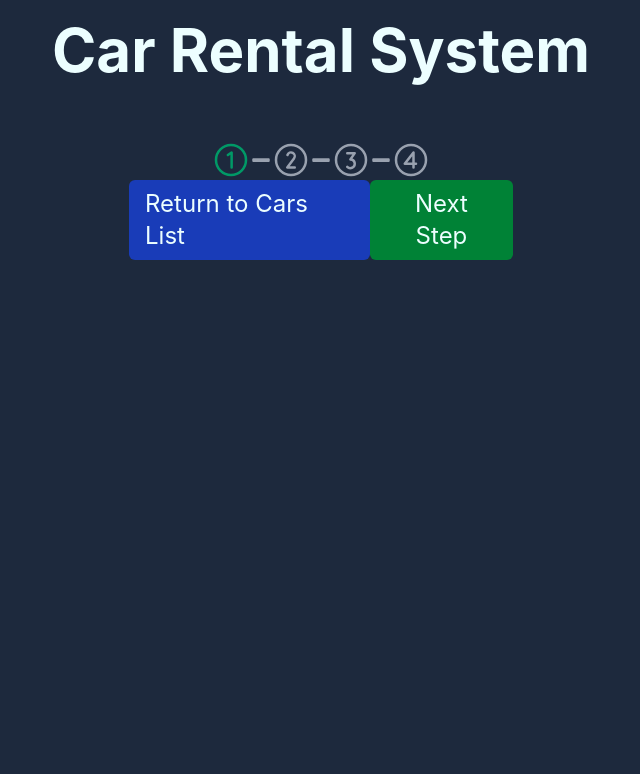
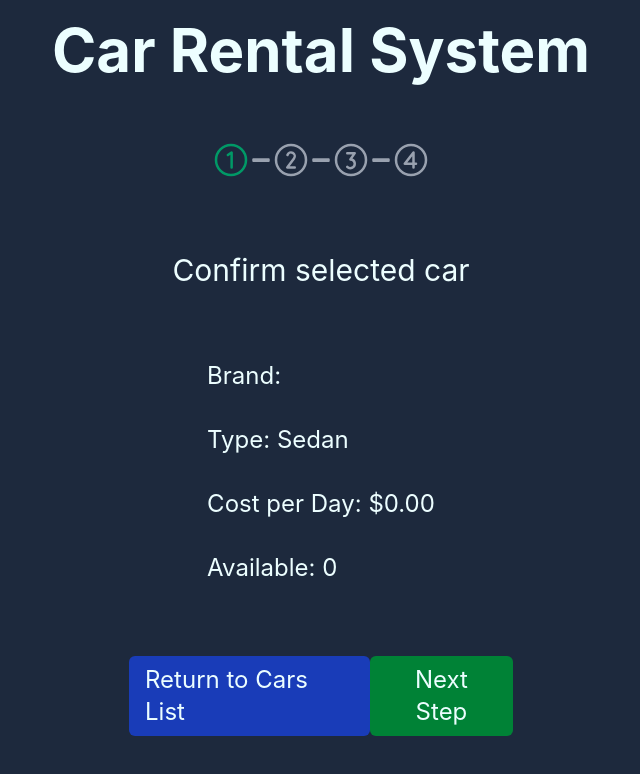
Before and after one commit to stanoz/car-rental-system, a React (Vite) app in the folder frontend/: page /create-reservation in a window 1280 px wide. Shown: the top 774 px of the page, without its empty margins (319-959 px from the left). Built offline with nearby package versions, Linux system fonts and the light colour scheme; no server answers.

Commit message:
add component to confirm selected car

```diff
--- a/frontend/src/components/Car.tsx
+++ b/frontend/src/components/Car.tsx
@@ -1,5 +1,8 @@
 import { useNavigate } from "react-router";
 import type { CarDto } from "../model/car";
+import useDispatchTyped from "../hooks/useDispatchTyped";
+import { carActions } from "../redux/car";
+import { priceFormatter } from "../utils/currency";
 
 type CarProps = {
     car: CarDto
@@ -9,7 +12,10 @@ export default function Car({ car }: CarProps) {
 
     const navigate = useNavigate();
 
+    const dispatch = useDispatchTyped();
+
     const handleOnClickCar = () => {
+        dispatch(carActions.setCar(car));
         navigate("/create-reservation");
     }
 
@@ -20,7 +26,7 @@ export default function Car({ car }: CarProps) {
                 <span>Brand: {car.brand}</span>
             </div>
             <div className="flex flex-col items-start">
-                <span>Cost per day: {car.costPerDay}</span>
+                <span>Cost per day: {priceFormatter.format(car.costPerDay)}</span>
                 <span>Available: {car.inStock}</span>
             </div>
         </div>
--- /dev/null
+++ b/frontend/src/components/CarConfirmation.tsx
@@ -0,0 +1,18 @@
+import useSelectorTyped from "../hooks/useSelectorTyped";
+import { priceFormatter } from "../utils/currency";
+
+export default function CarConfirmation() {
+    const car = useSelectorTyped(state => state.car.car);
+
+    return (
+        <div className="flex flex-col items-center text-cyan-50 mt-18">
+            <h3 className="text-center text-3xl">Confirm selected car</h3>
+            <main className="flex flex-col items-start text-2xl space-y-8 my-18">
+                <span>Brand: {car.brand}</span>
+                <span>Type: {car.type}</span>
+                <span>Cost per Day: {priceFormatter.format(car.costPerDay)}</span>
+                <span>Available: {car.inStock}</span>
+            </main>
+        </div>
+    );
+}
--- a/frontend/src/components/CreateReservationFormContainer.tsx
+++ b/frontend/src/components/CreateReservationFormContainer.tsx
@@ -1,6 +1,7 @@
 import { useState } from "react";
 import Steps from "./Steps";
 import { Link } from "react-router";
+import CarConfirmation from "./CarConfirmation";
 
 const TOTAL_STEPS = 4;
 const commonClasses = "px-4 py-2 rounded-md hover:cursor-pointer";
@@ -19,11 +20,11 @@ export default function CreateReservationFormContainer() {
     return (
         <div className="flex flex-col items-center">
             <Steps stepNumber={stepNumber} />
+            {stepNumber === 1 && <CarConfirmation />}
             <div className="flex w-96 text-2xl text-cyan-50">
                 {stepNumber === 1 && <Link to="/" className={`ml-0 mr-auto bg-blue-800 hover:bg-blue-900 ${commonClasses}`}>Return to Cars List</Link >}
                 {stepNumber > 1 && <button type="button" onClick={handleClickPreviousStep} className={`ml-0 mr-auto bg-blue-800 hover:bg-blue-900 ${commonClasses}`}>Previous Step</button>}
                 {stepNumber < 4 && <button type="button" onClick={handleClickNextStep} className={`mr-0 ml-auto bg-green-700 hover:bg-green-800 ${commonClasses}`}>Next Step</button>}
-
             </div>
         </div>
     );
```
